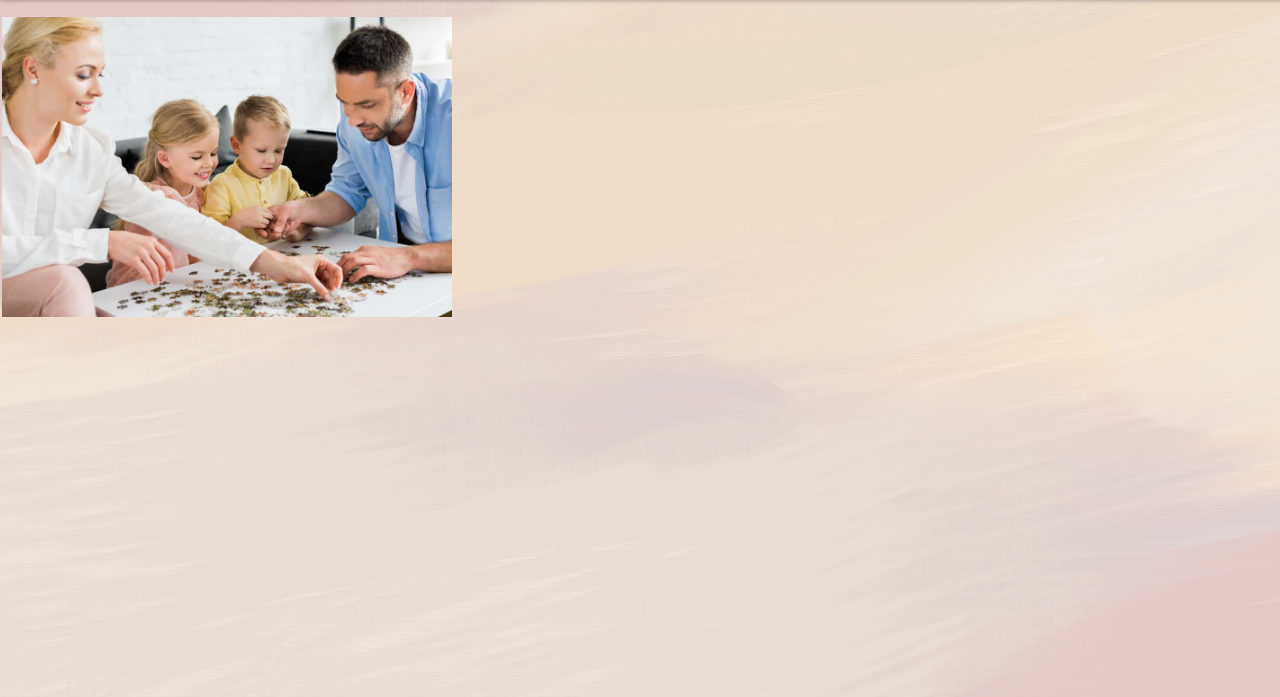
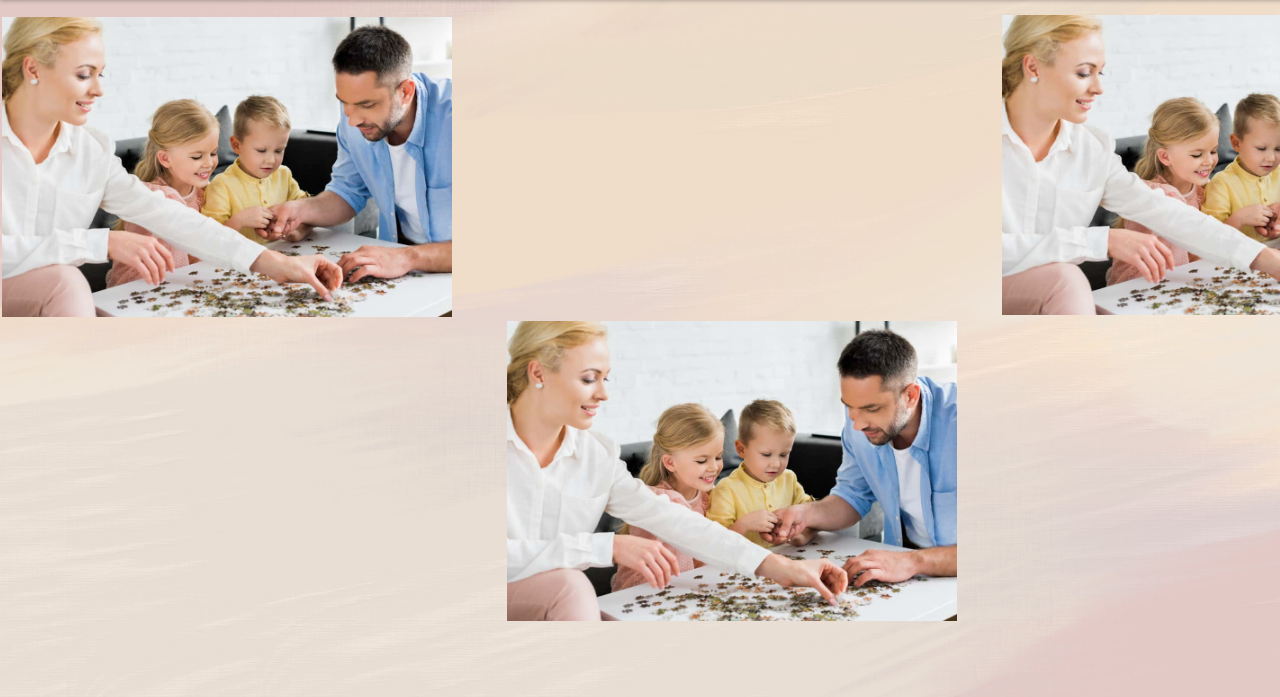
Before and after one commit to Abdi7309/Groeps-website, a plain HTML site: page gezin.html in a window 1280 px wide. Shown: the part 103-800 px from the top of the page. Drawn offline with Linux system fonts and the light colour scheme.

Commit message:
foto 1-2-3

```diff
--- a/gezin.html
+++ b/gezin.html
@@ -20,6 +20,12 @@
         <div id="foto1">
             <img src="shutterstock_1115918057.jpg" height="300"  alt="">
         </div>
+        <div id="foto2">
+            <img src="shutterstock_1115918057.jpg" height="300"  alt="">
+        </div>
+        <div id="foto3">
+            <img src="shutterstock_1115918057.jpg" height="300"  alt="">
+        </div>
 
 
 
--- a/styles.css
+++ b/styles.css
@@ -185,3 +185,11 @@
     padding-top: 120px;
     margin-left: -100px;
 }
+#foto2{
+    padding-top: 0px;
+    margin-left: 405px;
+}
+#foto3{
+    margin-top: -610px;
+    margin-left: 900px;
+}
```
